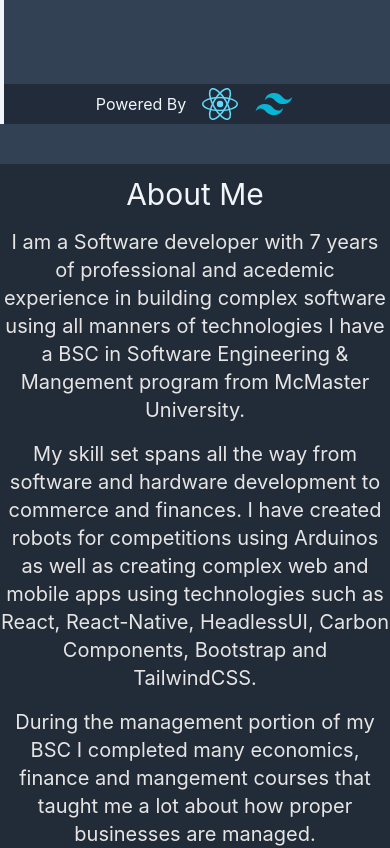
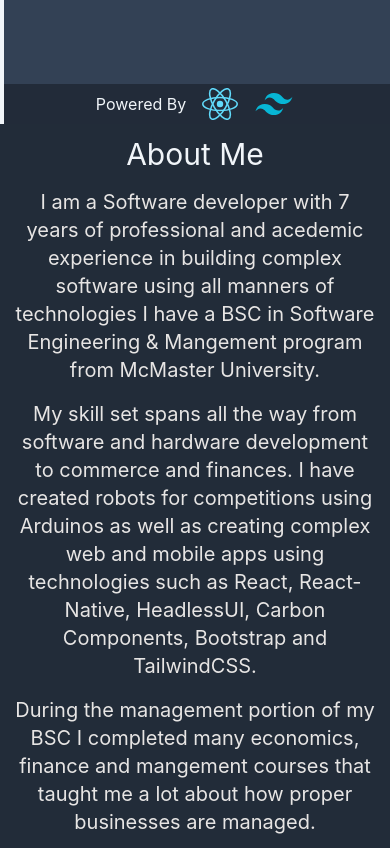
Before and after one commit to sachin12000/personal-website-v2, a React (Create React App) app: page / in a window 390 px wide. Shown: the part 720-1568 px from the top of the page. Built offline with nearby package versions, Linux system fonts and the light colour scheme.

Commit message:
fixed layout to make things look nicer

```diff
--- a/src/components/AboutMe.js
+++ b/src/components/AboutMe.js
@@ -2,7 +2,7 @@ import { aboutMe } from "./strings";
 
 const AboutMe = () => {
     return (
-    <div className="w-full flex justify-center pt-3 sm:pt-0 bg-semi-transparent">
+    <div className="w-full flex justify-center pt-3 px-3 sm:px-0 sm:pt-0 bg-semi-transparent">
         <div className="flex flex-col justify-center items-center max-w-md">
             <h1 className="pb-4 text-3xl sm:text-5xl md:font-extralight">About Me</h1>
             { Object.keys(aboutMe).map((key) =>
--- a/src/components/ContentWrapper.js
+++ b/src/components/ContentWrapper.js
@@ -27,7 +27,7 @@ const ContentWrapper = (props) => {
         flexParams.push('items-center');
     }
 
-    let classNames = "min-h-screen py-10 sm:p-0 sm:ml-24 md:ml-32 lg:ml-64 bg-slate-700";
+    let classNames = "min-h-screen pb-14 sm:ml-24 md:ml-32 lg:ml-64 bg-slate-700";
     if (flexParams.length > 0) {
         classNames = combineClasses(classNames, ...flexParams, 'flex');
     }
```
